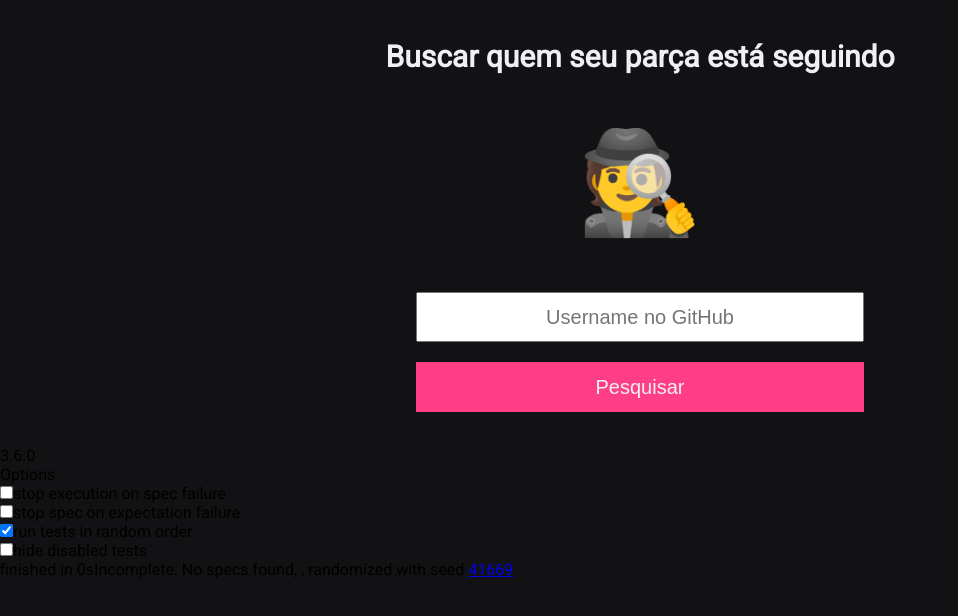
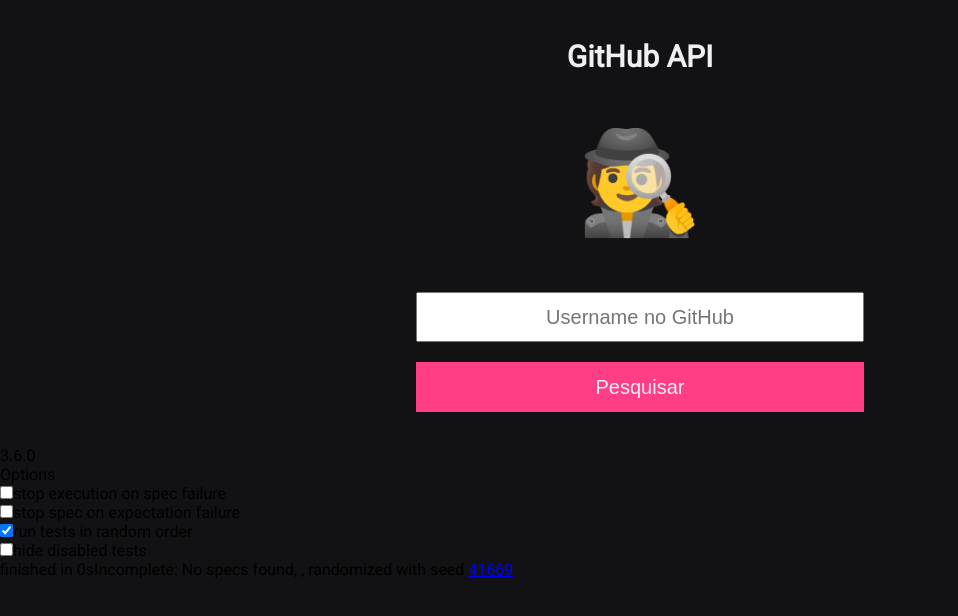
Before and after one commit to pgThiago/github-following-api, a plain HTML site: page index.html in a window 1280 px wide. Shown: the whole page, without its empty margins (0-958 px from the left). Drawn offline with Linux system fonts and the light colour scheme; a script that the page names is missing; files whose address does not match are found by name.

Commit message:
README update + h1 update

```diff
--- a/index.html
+++ b/index.html
@@ -5,12 +5,12 @@
     <meta name="viewport" content="width=device-width, initial-scale=1.0">
     <link rel="shortcut icon" href="favicon.png" type="image/x-icon">
     <link rel="stylesheet" href="./css/styles.css">
-    <title>Desafio 2</title>
+    <title>Desafio 02</title>
 </head>
     <body>
         <div class="container">
             <header class="container-header">
-                <h1>Buscar quem seu parça está seguindo</h1>
+                <h1>GitHub API</h1>
                 <h2>🕵️</h2>
                 <input class="input" type="text" alue="pgthiago"placeholder="Username no GitHub"  >
                 <button class="search-button" type="button" >Pesquisar</button>
```
Also changed, not shown: 1 other file.
